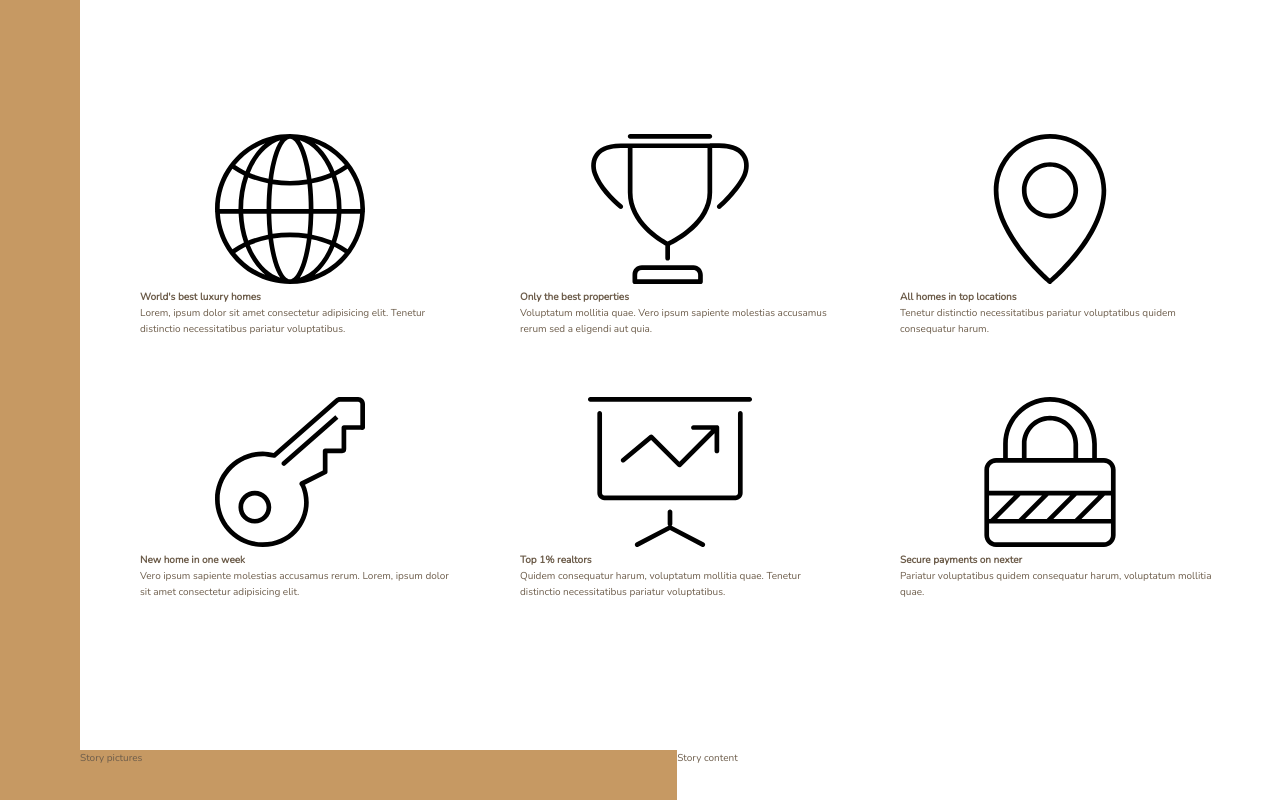
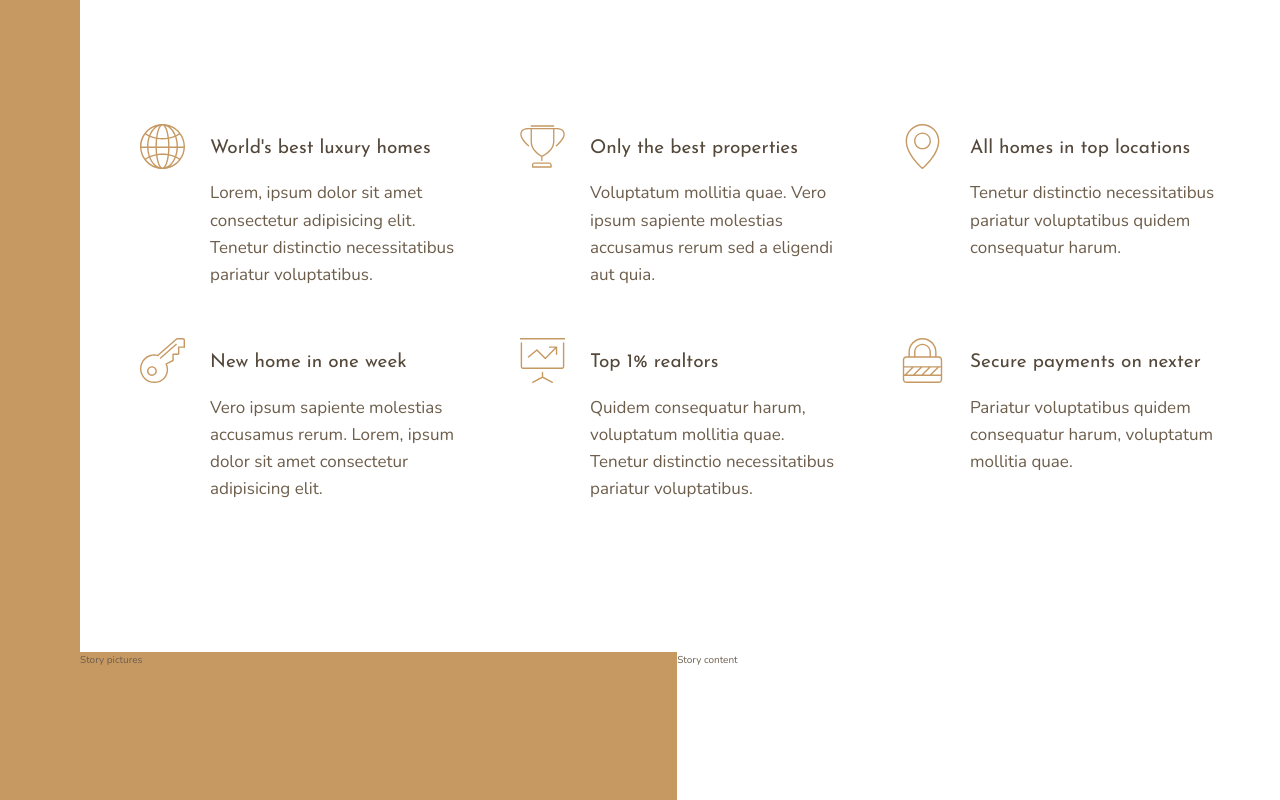
Before and after one commit to cjoak1028/css-nexter, a website: page index.html in a window 1280 px wide. Shown: the part 656-1456 px from the top of the page. Drawn offline with nearby package versions, Linux system fonts and the light colour scheme.

Commit message:
features - finished

```diff
--- a/index.html
+++ b/index.html
@@ -29,42 +29,42 @@
                 <svg class="feature__icon">
                     <use xlink:href="img/sprite.svg#icon-global"></use>
                 </svg>
-                <h4 class="heading-4">World's best luxury homes</h4>
+                <h4 class="heading-4 heading-4--dark">World's best luxury homes</h4>
                 <p class="feature__text">Lorem, ipsum dolor sit amet consectetur adipisicing elit. Tenetur distinctio necessitatibus pariatur voluptatibus.</p>
             </div>
             <div class="feature">
                 <svg class="feature__icon">
                     <use xlink:href="img/sprite.svg#icon-trophy"></use>
                 </svg>
-                <h4 class="heading-4">Only the best properties</h4>
+                <h4 class="heading-4 heading-4--dark">Only the best properties</h4>
                 <p class="feature__text">Voluptatum mollitia quae. Vero ipsum sapiente molestias accusamus rerum sed a eligendi aut quia.</p>
             </div>
             <div class="feature">
                 <svg class="feature__icon">
                     <use xlink:href="img/sprite.svg#icon-map-pin"></use>
                 </svg>
-                <h4 class="heading-4">All homes in top locations</h4>
+                <h4 class="heading-4 heading-4--dark">All homes in top locations</h4>
                 <p class="feature__text">Tenetur distinctio necessitatibus pariatur voluptatibus quidem consequatur harum.</p>
             </div>
             <div class="feature">
                 <svg class="feature__icon">
                     <use xlink:href="img/sprite.svg#icon-key"></use>
                 </svg>
-                <h4 class="heading-4">New home in one week</h4>
+                <h4 class="heading-4 heading-4--dark">New home in one week</h4>
                 <p class="feature__text">Vero ipsum sapiente molestias accusamus rerum. Lorem, ipsum dolor sit amet consectetur adipisicing elit.</p>
             </div>
             <div class="feature">
                 <svg class="feature__icon">
                     <use xlink:href="img/sprite.svg#icon-presentation"></use>
                 </svg>
-                <h4 class="heading-4">Top 1% realtors</h4>
+                <h4 class="heading-4 heading-4--dark">Top 1% realtors</h4>
                 <p class="feature__text">Quidem consequatur harum, voluptatum mollitia quae. Tenetur distinctio necessitatibus pariatur voluptatibus.</p>
             </div>
             <div class="feature">
                 <svg class="feature__icon">
                     <use xlink:href="img/sprite.svg#icon-lock"></use>
                 </svg>
-                <h4 class="heading-4">Secure payments on nexter</h4>
+                <h4 class="heading-4 heading-4--dark">Secure payments on nexter</h4>
                 <p class="feature__text">Pariatur voluptatibus quidem consequatur harum, voluptatum mollitia quae.</p>
             </div>
         </section>
--- a/sass/_features.scss
+++ b/sass/_features.scss
@@ -4,6 +4,29 @@
     margin: 15rem 0;
 
     display: grid;
-    grid-template-columns: repeat(3, 1fr);
+    // grid-template-columns: repeat(3, 1fr);
+    grid-template-columns: repeat(auto-fit, minmax(25rem, 1fr));
     grid-gap: 6rem;
+    align-items: start;
 }
+
+.feature {
+
+    display: grid;
+    grid-template-columns: min-content 1fr;
+    grid-row-gap: 1.5rem;
+    grid-column-gap: 2.5rem;
+
+    &__icon {
+        fill: $color-primary;
+        width: 4.5rem;
+        height: 4.5rem;
+        grid-row: 1 / span 2;
+
+        transform: translateY(-1rem);
+    }
+
+    &__text {
+        font-size: 1.7rem;
+    }
+}
--- a/sass/_typography.scss
+++ b/sass/_typography.scss
@@ -0,0 +1,24 @@
+%heading {
+    font-family: $font-display;
+    font-weight: 400;
+}
+
+.heading-1 {
+    @extend %heading;
+}
+
+.heading-2 {
+    @extend %heading;
+}
+
+.heading-3 {
+    @extend %heading;
+}
+
+.heading-4 {
+    @extend %heading;
+    font-size: 1.9rem;
+
+    &--light { color: $color-grey-light-1 }
+    &--dark { color: $color-grey-dark-1 }
+}
```
Also changed, not shown: css/style.css.
